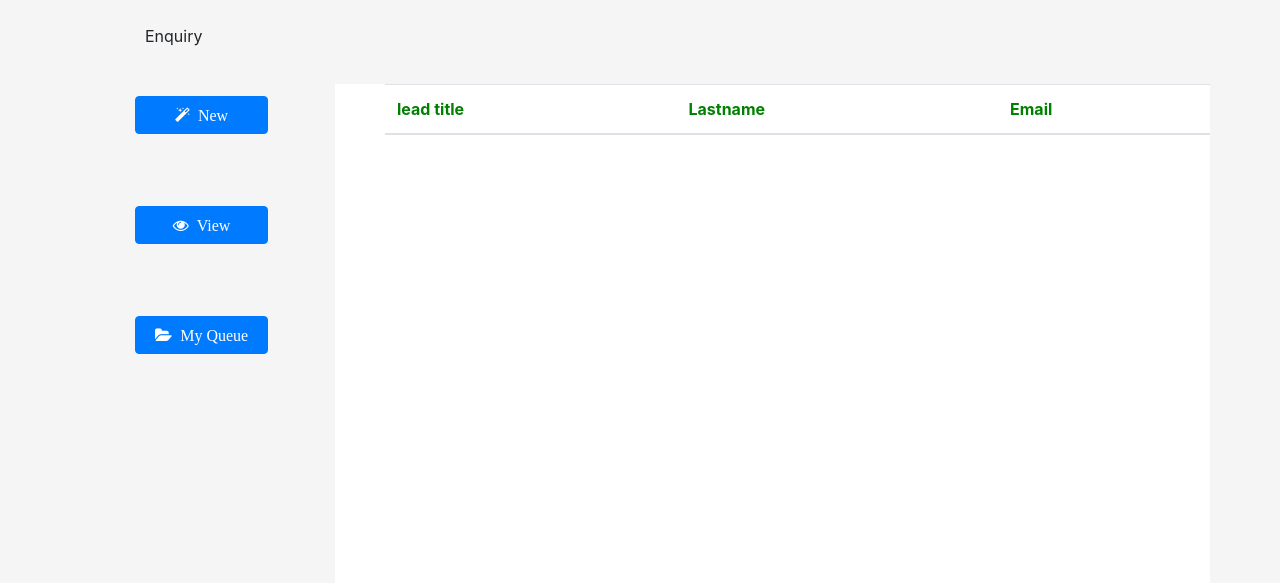
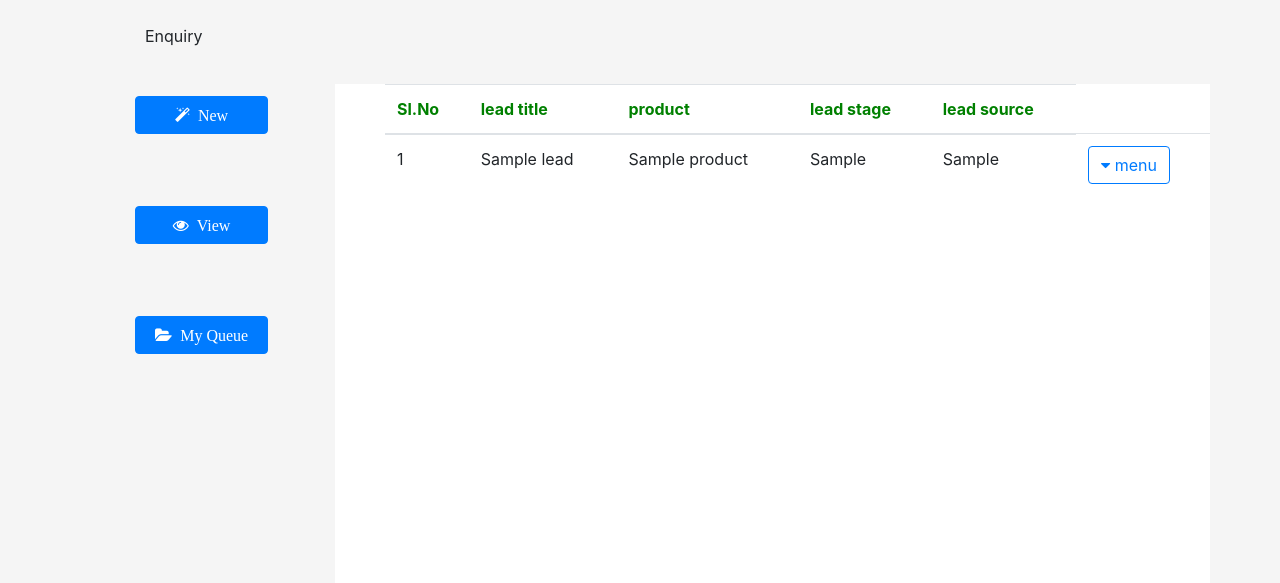
Before and after one commit to Vazcipher/trackmyleadz, a Django app: template trackapp/template/enquires.html in a window 1280 px wide. Shown: the part 155-738 px from the top of the page. Run offline with Django 3.2, Linux system fonts and the light colour scheme; tables that the repository leaves empty hold one stand-in row (values such as "Sample post"); the template is opened without the code that fills it: values that come from a table or form of the project are taken from there, most other values are stand-ins (such as "Sample title", 1, 10 or a date in 2020); lists and menus that the app fills with data are empty; some libraries are stand-ins or nearby versions.

Commit message:
get enquires finised

```diff
--- a/trackapp/models.py
+++ b/trackapp/models.py
@@ -2,94 +2,99 @@ from django.db import models
 
 # Create your models here.
 
+
 class Company(models.Model):
-	company_name = models.CharField(max_length=30)
-	address = models.CharField(max_length=100)
-	email = models.CharField(max_length=50)
+    company_name = models.CharField(max_length=30)
+    address = models.CharField(max_length=100)
+    email = models.CharField(max_length=50)
 
 
 class UserRole(models.Model):
-	fk_company_id = models.ForeignKey(Company, on_delete=models.CASCADE)
-	role_title = models.CharField(max_length=20)
+    fk_company_id = models.ForeignKey(Company, on_delete=models.CASCADE)
+    role_title = models.CharField(max_length=20)
 
 
 class Permission(models.Model):
-	fk_role_id = models.ForeignKey(UserRole, on_delete=models.CASCADE)
-	permission_title = models.CharField(max_length=20)
+    fk_role_id = models.ForeignKey(UserRole, on_delete=models.CASCADE)
+    permission_title = models.CharField(max_length=20)
 
 
 class UserLogin(models.Model):
-	fk_company_id = models.ForeignKey(Company, on_delete=models.CASCADE)
-	role = models.ForeignKey(UserRole, on_delete=models.CASCADE)
-	username = models.CharField(max_length=20)
-	password = models.CharField(max_length=20)
+    fk_company_id = models.ForeignKey(Company, on_delete=models.CASCADE)
+    role = models.ForeignKey(UserRole, on_delete=models.CASCADE)
+    username = models.CharField(max_length=20)
+    password = models.CharField(max_length=20)
 
 
 class Consumer(models.Model):
-	fk_created_user_id = models.ForeignKey(UserLogin, on_delete=models.CASCADE)
-	fk_company_id = models.ForeignKey(Company, on_delete=models.CASCADE)
-	fistname = models.CharField(max_length=25)
-	lastname = models.CharField(max_length=25)
-	email = models.CharField(max_length=30)
-	phone = models.CharField(max_length=15)
-	address = models.CharField(max_length=30)
-	gender = models.CharField(max_length=10)
-	created_date = models.DateField(auto_now_add=True)
-	created_time = models.TimeField(auto_now_add=True)
+    fk_created_user_id = models.ForeignKey(UserLogin, on_delete=models.CASCADE)
+    fk_company_id = models.ForeignKey(Company, on_delete=models.CASCADE)
+    fistname = models.CharField(max_length=25)
+    lastname = models.CharField(max_length=25)
+    email = models.CharField(max_length=30)
+    phone = models.CharField(max_length=15)
+    address = models.CharField(max_length=30)
+    gender = models.CharField(max_length=10)
+    created_date = models.DateField(auto_now_add=True)
+    created_time = models.TimeField(auto_now_add=True)
 
 
 class UserDetails(models.Model):
-	fk_login_id = models.ForeignKey(UserLogin, on_delete=models.CASCADE)
-	firstname = models.CharField(max_length=25)
-	lastname = models.CharField(max_length=25)
-	address = models.CharField(max_length=25)
-	dob = models.DateField()
-	email = models.CharField(max_length=25)
-	mobile = models.CharField(max_length=25)
-	gender = models.CharField(max_length=10)
+    fk_login_id = models.ForeignKey(UserLogin, on_delete=models.CASCADE)
+    firstname = models.CharField(max_length=25)
+    lastname = models.CharField(max_length=25)
+    address = models.CharField(max_length=25)
+    dob = models.DateField()
+    email = models.CharField(max_length=25)
+    mobile = models.CharField(max_length=25)
+    gender = models.CharField(max_length=10)
+
+
+class Product(models.Model):
+    fk_created_user_id = models.ForeignKey(UserLogin, on_delete=models.CASCADE)
+    fk_company_id = models.ForeignKey(Company, on_delete=models.CASCADE)
+    product_code = models.CharField(max_length=20)
+    product_name = models.CharField(max_length=50)
+    product_cost = models.CharField(max_length=50)
+    product_desc = models.TextField()
+    created_date = models.DateField(auto_now_add=True)
+    updated_date = models.DateField(null=True, blank=True)
 
 
 class Leads(models.Model):
-	fk_created_user_id = models.ForeignKey(UserLogin, on_delete=models.CASCADE)
-	fk_updated_user_id = models.ForeignKey(UserLogin, on_delete=models.CASCADE, default=None, related_name="fk_updated_user_id")
-	fk_company_id = models.ForeignKey(Company, on_delete=models.CASCADE)
-	fk_assigned_user_id = models.ForeignKey(UserLogin, on_delete=models.CASCADE, related_name="fk_assigned_user_id")
-	fk_consumer_id = models.ForeignKey(Consumer, on_delete=models.CASCADE, default=None)
-	lead_title = models.CharField(max_length=30)
-	created_date = models.DateField(auto_now_add=True)
-	created_time = models.TimeField(auto_now_add=True)
-	updated_date = models.DateField(null=True, blank=True)
+    fk_created_user_id = models.ForeignKey(UserLogin, on_delete=models.CASCADE)
+    fk_updated_user_id = models.ForeignKey(
+        UserLogin, on_delete=models.CASCADE, default=None, related_name="fk_updated_user_id")
+    fk_company_id = models.ForeignKey(Company, on_delete=models.CASCADE)
+    fk_assigned_user_id = models.ForeignKey(
+        UserLogin, on_delete=models.CASCADE, related_name="fk_assigned_user_id")
+    fk_consumer_id = models.ForeignKey(
+        Consumer, on_delete=models.CASCADE, default=None)
+    lead_title = models.CharField(max_length=30)
+    created_date = models.DateField(auto_now_add=True)
+    created_time = models.TimeField(auto_now_add=True)
+    updated_date = models.DateField(null=True, blank=True)
 
 
 class LeadDetails(models.Model):
-	fk_lead_id = models.ForeignKey(Leads, on_delete=models.CASCADE)
-	product = models.CharField(max_length=30)
-	description = models.CharField(max_length=100)
-	lead_source = models.CharField(max_length=20, default=None)
-	lead_stage = models.CharField(max_length=15)
+    fk_lead_id = models.ForeignKey(Leads, on_delete=models.CASCADE)
+    fk_product_id = models.ForeignKey(
+        Product, on_delete=models.CASCADE, default=None)
+    description = models.CharField(max_length=100)
+    lead_source = models.CharField(max_length=20, default=None)
+    lead_stage = models.CharField(max_length=15)
 
 
 class FollowUp(models.Model):
-	fk_lead_id = models.ForeignKey(Leads, on_delete=models.CASCADE)
-	fk_created_user_id = models.ForeignKey(UserLogin, on_delete=models.CASCADE)
-	followup_title = models.CharField(max_length=20)
-	followup_description = models.CharField(max_length=100)
-	created_date = models.DateField(auto_now_add=True)
-	created_time = models.TimeField(auto_now_add=True)
+    fk_lead_id = models.ForeignKey(Leads, on_delete=models.CASCADE)
+    fk_created_user_id = models.ForeignKey(UserLogin, on_delete=models.CASCADE)
+    followup_title = models.CharField(max_length=20)
+    followup_description = models.CharField(max_length=100)
+    created_date = models.DateField(auto_now_add=True)
+    created_time = models.TimeField(auto_now_add=True)
 
 
 class Notification(models.Model):
-	fk_reciver_user_id = models.ForeignKey(UserLogin, on_delete=models.CASCADE)
-	notification_title = models.CharField(max_length=25)
-	created_date = models.DateField(auto_now_add=True)
-
-
-class Product(models.Model):
-	fk_created_user_id = models.ForeignKey(UserLogin, on_delete=models.CASCADE)
-	fk_company_id = models.ForeignKey(Company, on_delete=models.CASCADE)
-	product_code = models.CharField(max_length=20)
-	product_name = models.CharField(max_length=50)
-	product_cost = models.CharField(max_length=50)
-	product_desc = models.TextField()
-	created_date = models.DateField(auto_now_add=True)
-	updated_date = models.DateField(null=True, blank=True)
+    fk_reciver_user_id = models.ForeignKey(UserLogin, on_delete=models.CASCADE)
+    notification_title = models.CharField(max_length=25)
+    created_date = models.DateField(auto_now_add=True)
--- a/trackapp/template/enquires.html
+++ b/trackapp/template/enquires.html
@@ -39,14 +39,28 @@
 		<table class="table">
 			<thead>
 				<tr>
+					<th>Sl.No</th>
 					<th>lead title</th>
-					<th>Lastname</th>
-					<th>Email</th>
+					<th>product</th>
+					<th>lead stage</th>
+					<th>lead source</th>
 				</tr>
 			</thead>
 			<tbody>
 				{% for lead in leads %}
-				<td> {{lead.lead_title}} </td>
+				<tr>
+					<td> {{ lead.id }} </td>
+					<td> {{ lead.fk_lead_id.lead_title }} </td>
+					<td> {{ lead.fk_product_id.product_name }} </td>
+					<td> {{ lead.lead_stage }} </td>
+					<td> {{ lead.lead_source }} </td>
+					<td>
+						<button class="btn btn-outline-primary">
+							<i class="fa fa-caret-down"></i>
+							menu
+						</button>
+					</td>
+				</tr>
 				{% endfor %}
 			</tbody>
 		</table>
@@ -76,17 +90,17 @@
 			<td>
 				<select class="form-control" id="lead_stage">
 					<option value="" selected>Lead Stage</option>
-					<option value="o">Open</option>
-					<option value="c">Close</option>
-					<option value="w">Won</option>
+					<option value="Open">Open</option>
+					<option value="Close">Close</option>
+					<option value="Won">Won</option>
 				</select>
 			</td>
 			<td>
 				<select class="form-control" id="lead_source">
 					<option value="" selected>Lead Source</option>
-					<option value="g">Website</option>
-					<option value="m">Facebook</option>
-					<option value="f">Reference</option>
+					<option value="Website">Website</option>
+					<option value="Facebook">Facebook</option>
+					<option value="Reference">Reference</option>
 				</select>
 			</td>
 		</tr>
```
Also changed, not shown: trackapp/views.py (+7 -5 lines).
